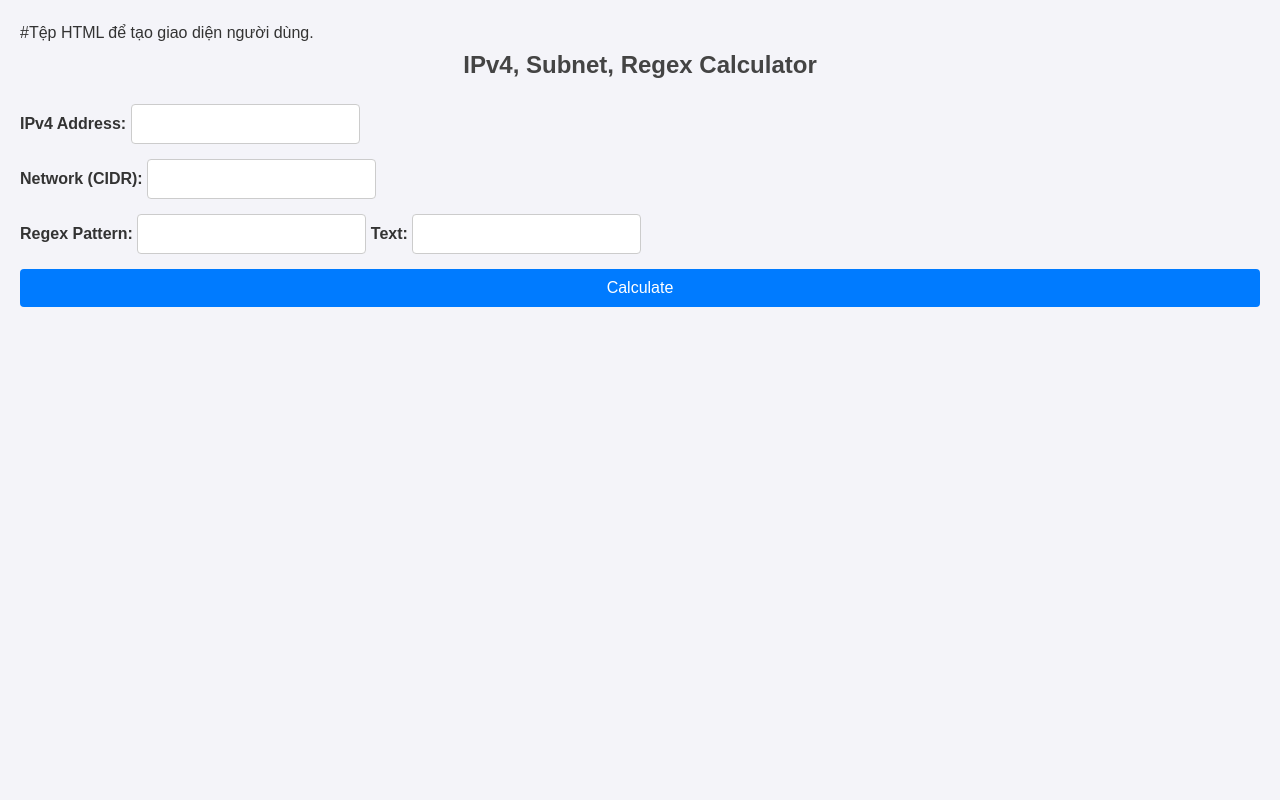
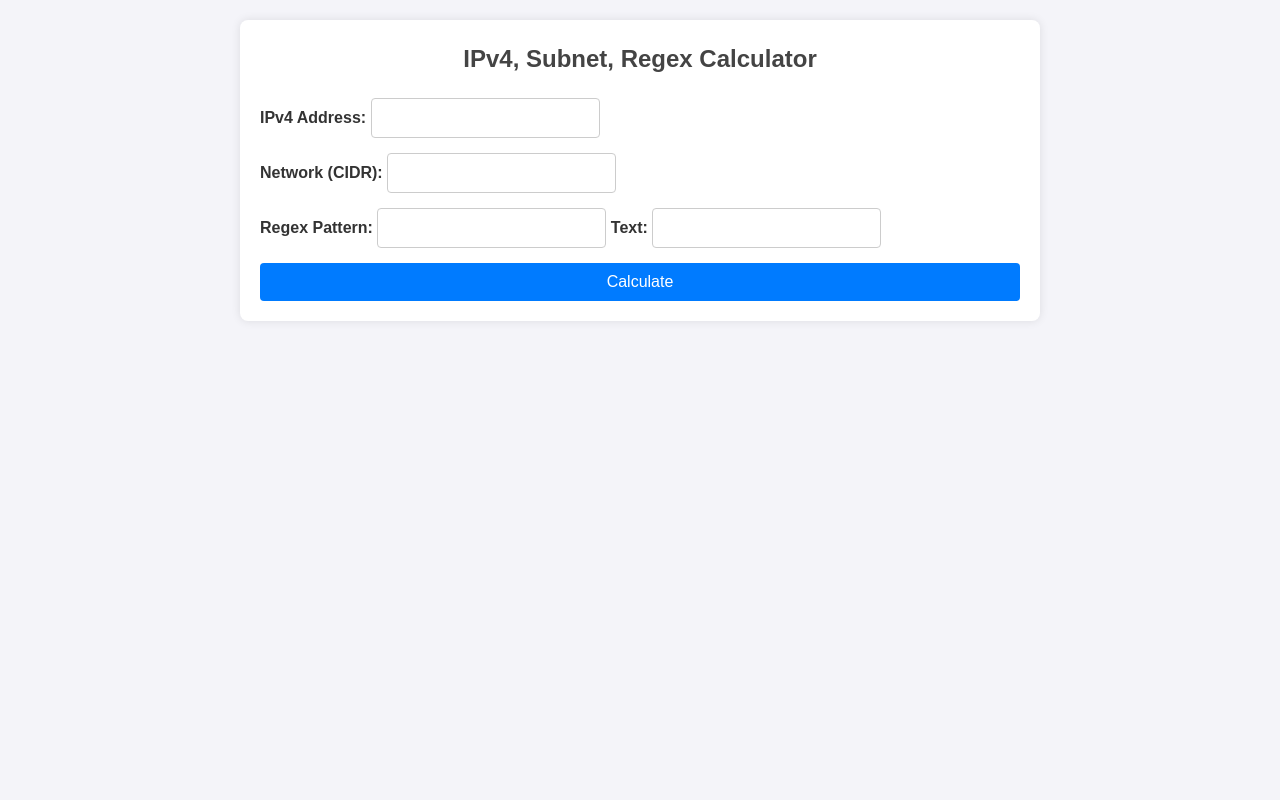
Before and after one commit to ndlong78/ipcal, a Flask app: page / in a window 1280 px wide. Run offline with Flask 3, Linux system fonts and the light colour scheme.

Commit message:
Update index.html

```diff
--- a/templates/index.html
+++ b/templates/index.html
@@ -1,5 +1,3 @@
-#Tệp HTML để tạo giao diện người dùng.
-
 <!DOCTYPE html>
 <html lang="en">
 <head>
@@ -9,6 +7,7 @@
     <link rel="stylesheet" href="{{ url_for('static', filename='style.css') }}">
 </head>
 <body>
+    <div class="container">
         <h1>IPv4, Subnet, Regex Calculator</h1>
         <form method="post" action="/calculate">
             <div>
@@ -32,5 +31,6 @@
             <h2>Results:</h2>
             <pre>{{ result }}</pre>
         {% endif %}
+    </div>
 </body>
 </html>
```
Lines whose indentation alone changed are shown as unchanged.
